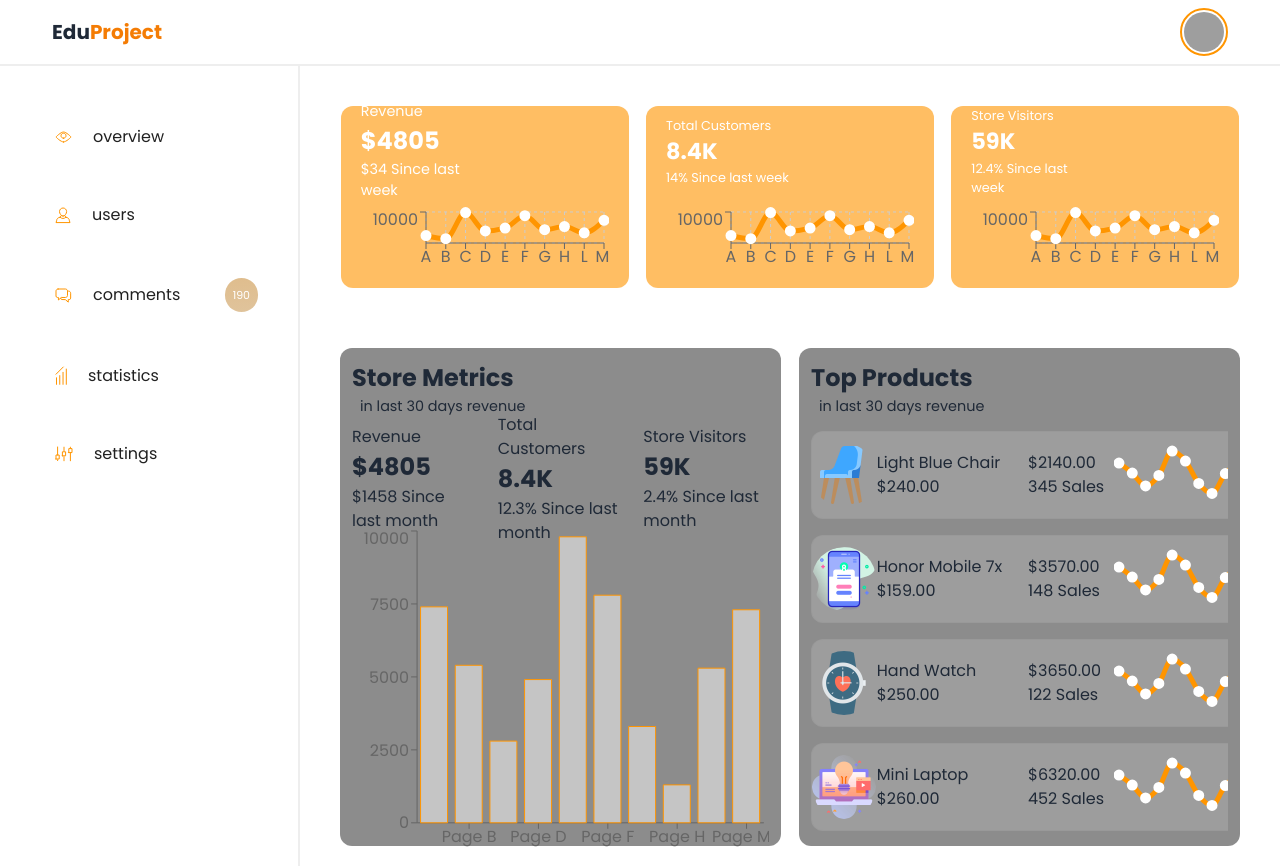
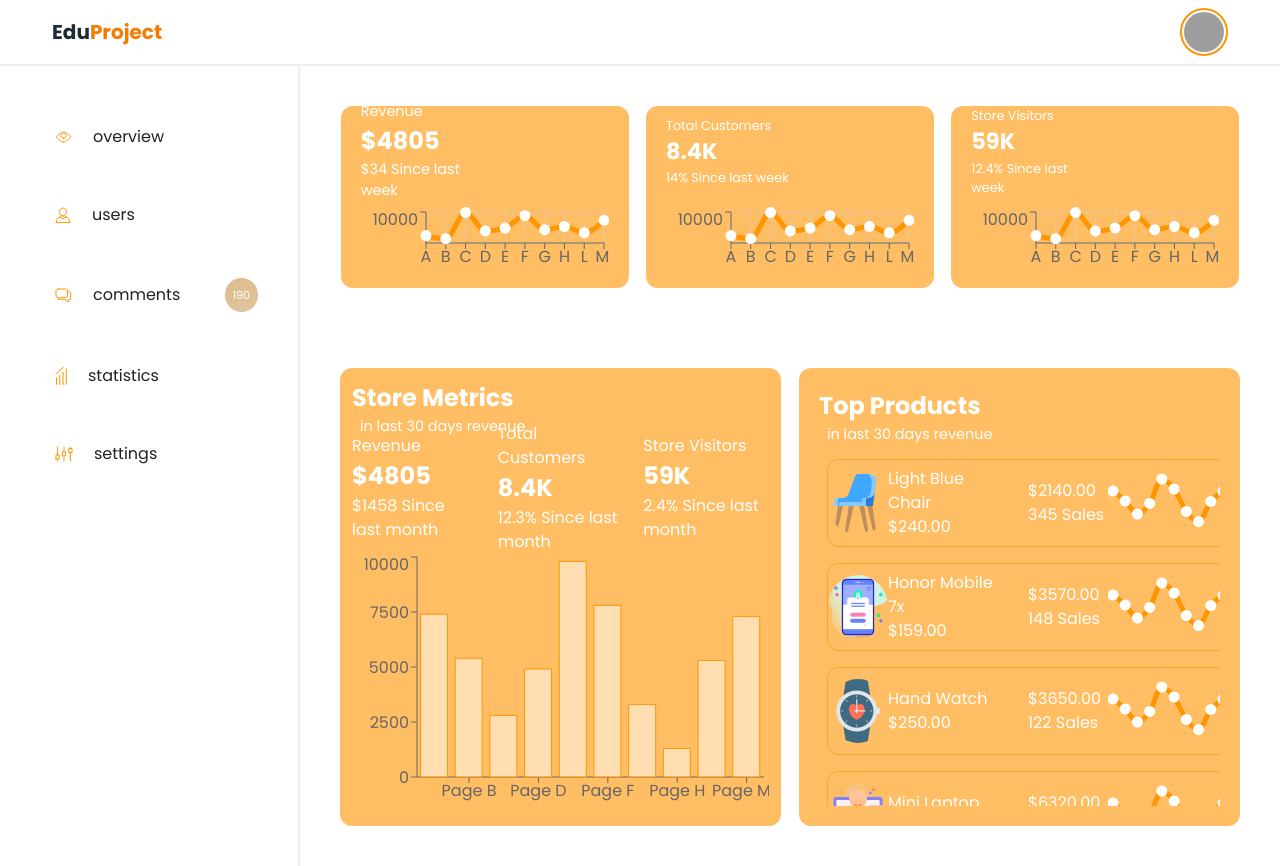
Before and after one commit to nurbek2107/eduit-project, a Next.js app: page /admin/statistics in a window 1280 px wide. Built offline with nearby package versions, Linux system fonts and the light colour scheme; grey boxes are pictures that could not be loaded.

Commit message:
chart
Signed-off-by: Nurbek <161306161+nurbek2107@users.noreply.github.com>

```diff
--- a/src/components/LineChart.jsx
+++ b/src/components/LineChart.jsx
@@ -37,13 +37,13 @@ export default function S2() {
     }
   }
   return (
-    <section className="w-[100%] h-[996px] lg:h-[498px] flex flex-wrap justify-between px-5 gap-4">
-      <article className="w-[100%] lg:w-[49%] h-[49%] lg:h-[100%] bg-[rgba(0,0,0,0.45)] rounded-xl p-3">
+    <section className="w-[100%] h-[996px] lg:h-[498px] flex flex-wrap justify-between p-5 gap-4">
+      <article className="w-[100%] lg:w-[49%] h-[49%] lg:h-[100%] bg-[#ff95009c] rounded-xl p-3">
         <div className="w-[100%] flex h-[15%]">
           <div className="w-[50%] h-[100%] ">
-            <p className="w-[100%] text-[1.5rem] font-bold">Store Metrics</p>
-            <p className="w-[100%] text-[.9rem] text-zinc-300 flex gap-2">
-              <i className="bi bi-calendar2-week-fill"></i> in last 30 days
+            <p className="w-[100%] text-[1.5rem] font-bold text-white ">Store Metrics</p>
+            <p className="w-[100%] text-[.9rem] text-white flex gap-2 ">
+              <i className="bi bi-calendar2-week-fill text-white" ></i> in last 30 days
               revenue
             </p>
           </div>
@@ -55,7 +55,7 @@ export default function S2() {
             ></i>
             <ul
               ref={x1}
-              className="bg-black w-[180px] p-2 px-3 text-zinc-300 absolute top-[70%] hidden flex-wrap text-[1rem] rounded-xl "
+              className="bg-[#ff95009c] w-[180px] p-2 px-3 text-white absolute top-[70%] hidden flex-wrap text-[1rem] rounded-xl "
             >
               <li className="w-[100%] h-[30px]">action</li>
               <li className="w-[100%] h-[30px]">another</li>
@@ -66,40 +66,40 @@ export default function S2() {
           </div>
         </div>
         <div className="w-[100%] h-[20%] flex gap-5 justify-around items-center">
-          <div className="w-[32%] h-[80%] flex flex-wrap content-center">
-            <p className="w-[100%] text-zinc-400 text-[1rem]">Revenue</p>
-            <p className="w-[100%] text-[1.5rem] font-bold">$4805</p>
-            <p className="w-[100%] text-[1rem] text-zinc-400">
+          <div className="w-[32%] h-[80%] flex flex-wrap content-center text-white">
+            <p className="w-[100%] text-white text-[1rem]">Revenue</p>
+            <p className="w-[100%] text-[1.5rem] font-bold text-white">$4805</p>
+            <p className="w-[100%] text-[1rem] text-white">
               <i className="bi bi-caret-up-fill"></i> $1458 Since last month
             </p>
           </div>
-          <div className="w-[32%] h-[80%] flex flex-wrap content-center">
-            <p className="w-[100%] text-zinc-400 text-[1rem]">
+          <div className="w-[32%] h-[80%] flex flex-wrap content-center text-white">
+            <p className="w-[100%] text-white text-[1rem]">
               Total Customers
             </p>
-            <p className="w-[100%] text-[1.5rem] font-bold">8.4K</p>
-            <p className="w-[100%] text-[1rem] text-zinc-400">
+            <p className="w-[100%] text-[1.5rem] font-bold text-white">8.4K</p>
+            <p className="w-[100%] text-[1rem] text-white">
               <i className="bi bi-caret-up-fill"></i> 12.3% Since last month
             </p>
           </div>
-          <div className="w-[32%] h-[80%] flex flex-wrap content-center">
-            <p className="w-[100%] text-zinc-400 text-[1rem]">Store Visitors</p>
-            <p className="w-[100%] text-[1.5rem] font-bold">59K</p>
-            <p className="w-[100%] text-[1rem] text-zinc-400">
+          <div className="w-[32%] h-[80%] flex flex-wrap content-center text-white">
+            <p className="w-[100%] text-white text-[1rem]">Store Visitors</p>
+            <p className="w-[100%] text-[1.5rem] font-bold text-white">59K</p>
+            <p className="w-[100%] text-[1rem] text-white">
               <i className="bi bi-caret-down-fill"></i> 2.4% Since last month
             </p>
           </div>
         </div>
-        <div className="w-[100%] h-[70%]">
+        <div className="w-[100%] h-[60%] mt-5">
           <SimpleBarChart />
         </div>
       </article>
-      <article className="w-[100%] lg:w-[49%] h-[49%] lg:h-[100%] bg-[rgba(0,0,0,0.45)] rounded-xl p-3">
+      <article className="w-[100%] lg:w-[49%] h-[49%] lg:h-[100%] bg-[#ff95009c] rounded-xl p-5">
         <div className="w-[100%] h-[15%]  flex">
           <div className="w-[50%] h-[100%] ">
-            <p className="w-[100%] text-[1.5rem] font-bold">Top Products</p>
-            <p className="w-[100%] text-[.9rem] text-zinc-300 flex gap-2">
-              <i className="bi bi-calendar2-week-fill"></i> in last 30 days
+            <p className="w-[100%] text-[1.5rem] font-bold text-white">Top Products</p>
+            <p className="w-[100%] text-[.9rem] text-white flex gap-2">
+              <i className="bi bi-calendar2-week-fill text-white" ></i> in last 30 days
               revenue
             </p>
           </div>
@@ -111,7 +111,7 @@ export default function S2() {
             ></i>
             <ul
               ref={x}
-              className="bg-black w-[180px] p-2 px-3 text-zinc-300 absolute top-[70%] hidden flex-wrap text-[1rem] rounded-xl "
+              className="bg-black w-[180px] p-2 px-3 text-white absolute top-[70%] hidden flex-wrap text-[1rem] rounded-xl "
             >
               <li className="w-[100%] h-[30px]">action</li>
               <li className="w-[100%] h-[30px]">another</li>
@@ -122,8 +122,8 @@ export default function S2() {
           </div>
         </div>
         <div className="w-[100%] h-[85%] overflow-hidden ">
-          <ul className="capitalize w-[calc(100%+17px)] h-[100%] overflow-y-scroll flex flex-wrap gap-4 *:rounded-xl *:bg-[rgba(255,255,255,.15)]">
-            <li className="flex w-[100%] h-[11vh] border-[.05px] border-[rgba(147,146,146,0.34)]">
+          <ul className="capitalize w-[calc(100%+17px)] h-[100%] overflow-y-scroll flex flex-wrap gap-4 *:rounded-xl *:bg-[#ff950000] p-2">
+            <li className="flex w-[100%] h-[11vh] border-[.05px] border-[#ff95009c]">
               <div className="w-[50%] h-[100%] flex justify-start items-center">
                 <figure className="w-[30%] h-[100%] flex justify-center items-center">
                   <Image
@@ -137,22 +137,22 @@ export default function S2() {
                     }}
                   />
                 </figure>
-                <div className="h-[100%] *:w-[100%] w-[60%] justify-start *:text-[1rem] flex flex-wrap content-center">
+                <div className="h-[100%] *:w-[100%] w-[60%] justify-start *:text-[1rem] flex flex-wrap content-center text-white">
                   <p>light blue chair</p>
-                  <p className="text-zinc-300">$240.00</p>
+                  <p className="text-white">$240.00</p>
                 </div>
               </div>
               <div className="w-[50%] h-[100%] flex justify-between items-center">
-                <div className="h-[100%] w-[40%] *:w-[100%] *:text-[1rem] flex flex-wrap content-center">
+                <div className="h-[100%] w-[40%] *:w-[100%] *:text-[1rem] flex flex-wrap content-center text-white">
                   <p>$2140.00</p>
-                  <p className="text-zinc-300">345 sales</p>
+                  <p className="text-white">345 sales</p>
                 </div>
                 <div className="w-[60%] h-[70%]">
                   <SimpleLineChart2 />
                 </div>
               </div>
             </li>
-            <li className="flex w-[100%] h-[11vh] border-[.05px] border-[rgba(147,146,146,0.34)]">
+            <li className="flex w-[100%] h-[11vh] border-[.05px] border-[#ff95009c]">
               <div className="w-[50%] h-[100%] flex justify-start items-center">
                 <figure className="w-[30%] h-[100%] flex justify-center items-center">
                   <Image
@@ -166,22 +166,22 @@ export default function S2() {
                     }}
                   />
                 </figure>
-                <div className="h-[100%] *:w-[100%] w-[60%] justify-start *:text-[1rem] flex flex-wrap content-center">
+                <div className="h-[100%] *:w-[100%] w-[60%] justify-start *:text-[1rem] flex flex-wrap content-center text-white">
                   <p>honor mobile 7x</p>
-                  <p className="text-zinc-300">$159.00</p>
+                  <p className="text-white">$159.00</p>
                 </div>
               </div>
               <div className="w-[50%] h-[100%] flex justify-between items-center">
-                <div className="h-[100%] w-[40%] *:w-[100%] *:text-[1rem] flex flex-wrap content-center">
+                <div className="h-[100%] w-[40%] *:w-[100%] *:text-[1rem] flex flex-wrap content-center text-white">
                   <p>$3570.00</p>
-                  <p className="text-zinc-300">148 sales</p>
+                  <p className="text-white">148 sales</p>
                 </div>
                 <div className="w-[60%] h-[70%]">
                   <SimpleLineChart2 />
                 </div>
               </div>
             </li>
-            <li className="flex w-[100%] h-[11vh] border-[.05px] border-[rgba(147,146,146,0.34)]">
+            <li className="flex w-[100%] h-[11vh] border-[.05px] border-[#ff95009c]">
               <div className="w-[50%] h-[100%] flex justify-start items-center">
                 <figure className="w-[30%] h-[100%] flex justify-center items-center">
                   <Image
@@ -195,22 +195,22 @@ export default function S2() {
                     }}
                   />
                 </figure>
-                <div className="h-[100%] *:w-[100%] w-[60%] justify-start *:text-[1rem] flex flex-wrap content-center">
+                <div className="h-[100%] *:w-[100%] w-[60%] justify-start *:text-[1rem] flex flex-wrap content-center text-white">
                   <p>hand watch</p>
-                  <p className="text-zinc-300">$250.00</p>
+                  <p className="text-white">$250.00</p>
                 </div>
               </div>
               <div className="w-[50%] h-[100%] flex justify-between items-center">
-                <div className="h-[100%] w-[40%] *:w-[100%] *:text-[1rem] flex flex-wrap content-center">
+                <div className="h-[100%] w-[40%] *:w-[100%] *:text-[1rem] flex flex-wrap content-center text-white">
                   <p>$3650.00</p>
-                  <p className="text-zinc-300">122 sales</p>
+                  <p className="text-white">122 sales</p>
                 </div>
                 <div className="w-[60%] h-[70%]">
                   <SimpleLineChart2 />
                 </div>
               </div>
             </li>
-            <li className="flex w-[100%] h-[11vh] border-[.05px] border-[rgba(147,146,146,0.34)]">
+            <li className="flex w-[100%] h-[11vh] border-[.05px] border-[#ff95009c]">
               <div className="w-[50%] h-[100%] flex justify-start items-center">
                 <figure className="w-[30%] h-[100%] flex justify-center items-center">
                   <Image
@@ -224,22 +224,22 @@ export default function S2() {
                     }}
                   />
                 </figure>
-                <div className="h-[100%] *:w-[100%] w-[60%] justify-start *:text-[1rem] flex flex-wrap content-center">
+                <div className="h-[100%] *:w-[100%] w-[60%] justify-start *:text-[1rem] flex flex-wrap content-center text-white">
                   <p>mini laptop</p>
-                  <p className="text-zinc-300">$260.00</p>
+                  <p className="text-white">$260.00</p>
                 </div>
               </div>
               <div className="w-[50%] h-[100%] flex justify-between items-center">
-                <div className="h-[100%] w-[40%] *:w-[100%] *:text-[1rem] flex flex-wrap content-center">
+                <div className="h-[100%] w-[40%] *:w-[100%] *:text-[1rem] flex flex-wrap content-center text-white">
                   <p>$6320.00</p>
-                  <p className="text-zinc-300">452 sales</p>
+                  <p className="text-white">452 sales</p>
                 </div>
                 <div className="w-[60%] h-[70%]">
                   <SimpleLineChart2 />
                 </div>
               </div>
             </li>
-            <li className="flex w-[100%] h-[11vh] border-[.05px] border-[rgba(147,146,146,0.34)]">
+            <li className="flex w-[100%] h-[11vh] border-[.05px] border-[#ff95009c]">
               <div className="w-[50%] h-[100%] flex justify-start items-center">
                 <figure className="w-[30%] h-[100%] flex justify-center items-center">
                   <Image
@@ -253,22 +253,22 @@ export default function S2() {
                     }}
                   />
                 </figure>
-                <div className="h-[100%] *:w-[100%] w-[60%] justify-start *:text-[1rem] flex flex-wrap content-center">
+                <div className="h-[100%] *:w-[100%] w-[60%] justify-start *:text-[1rem] flex flex-wrap content-center text-white">
                   <p>slim-t-shirt</p>
-                  <p className="text-zinc-300">$112.00</p>{" "}
+                  <p className="text-white">$112.00</p>{" "}
                 </div>
               </div>
               <div className="w-[50%] h-[100%] flex justify-between items-center">
-                <div className="h-[100%] w-[40%] *:w-[100%] *:text-[1rem] flex flex-wrap content-center">
+                <div className="h-[100%] w-[40%] *:w-[100%] *:text-[1rem] flex flex-wrap content-center text-white">
                   <p>$2360.00</p>
-                  <p className="text-zinc-300">572 sales</p>
+                  <p className="text-white">572 sales</p>
                 </div>
                 <div className="w-[60%] h-[70%]">
                   <SimpleLineChart2 />
                 </div>
               </div>
             </li>
-            <li className="flex w-[100%] h-[11vh] border-[.05px] border-[rgba(147,146,146,0.34)]">
+            <li className="flex w-[100%] h-[11vh] border-[.05px] border-[#ff95009c]">
               <div className="w-[50%] h-[100%] flex justify-start items-center">
                 <figure className="w-[30%] h-[100%] flex justify-center items-center">
                   <Image
@@ -282,22 +282,22 @@ export default function S2() {
                     }}
                   />
                 </figure>
-                <div className="h-[100%] *:w-[100%] w-[60%] justify-start *:text-[1rem] flex flex-wrap content-center">
+                <div className="h-[100%] *:w-[100%] w-[60%] justify-start *:text-[1rem] flex flex-wrap content-center text-white">
                   <p>smart headphones</p>
-                  <p className="text-zinc-300">$360.00</p>
+                  <p className="text-white">$360.00</p>
                 </div>
               </div>
               <div className="w-[50%] h-[100%] flex justify-between items-center">
-                <div className="h-[100%] w-[40%] *:w-[100%] *:text-[1rem] flex flex-wrap content-center">
+                <div className="h-[100%] w-[40%] *:w-[100%] *:text-[1rem] flex flex-wrap content-center text-white">
                   <p>$9840.00</p>
-                  <p className="text-zinc-300">275 sales</p>
+                  <p className="text-white">275 sales</p>
                 </div>
                 <div className="w-[60%] h-[70%]">
                   <SimpleLineChart2 />
                 </div>
               </div>
             </li>
-            <li className="flex w-[100%] h-[11vh] border-[.05px] border-[rgba(147,146,146,0.34)]">
+            <li className="flex w-[100%] h-[11vh] border-[.05px] border-[#ff95009c]">
               <div className="w-[50%] h-[100%] flex justify-start items-center">
                 <figure className="w-[30%] h-[100%] flex justify-center items-center">
                   <Image
@@ -311,15 +311,15 @@ export default function S2() {
                     }}
                   />
                 </figure>
-                <div className="h-[100%] *:w-[100%] w-[60%] justify-start *:text-[1rem] flex flex-wrap content-center">
+                <div className="h-[100%] *:w-[100%] w-[60%] justify-start *:text-[1rem] flex flex-wrap content-center text-white">
                   <p>green sports shoes</p>
-                  <p className="text-zinc-300">$410.00</p>
+                  <p className="text-white">$410.00</p>
                 </div>
               </div>
               <div className="w-[50%] h-[100%] flex justify-between items-center">
-                <div className="h-[100%] w-[40%] *:w-[100%] *:text-[1rem] flex flex-wrap content-center">
+                <div className="h-[100%] w-[40%] *:w-[100%] *:text-[1rem] flex flex-wrap content-center text-white">
                   <p>$3840.00</p>
-                  <p className="text-zinc-300">265 sales</p>
+                  <p className="text-white">265 sales</p>
                 </div>
                 <div className="w-[60%] h-[70%]">
                   <SimpleLineChart2 />
```
